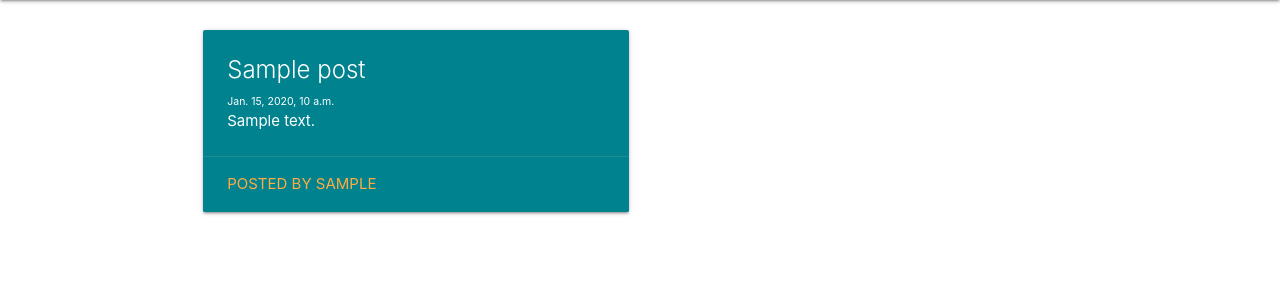
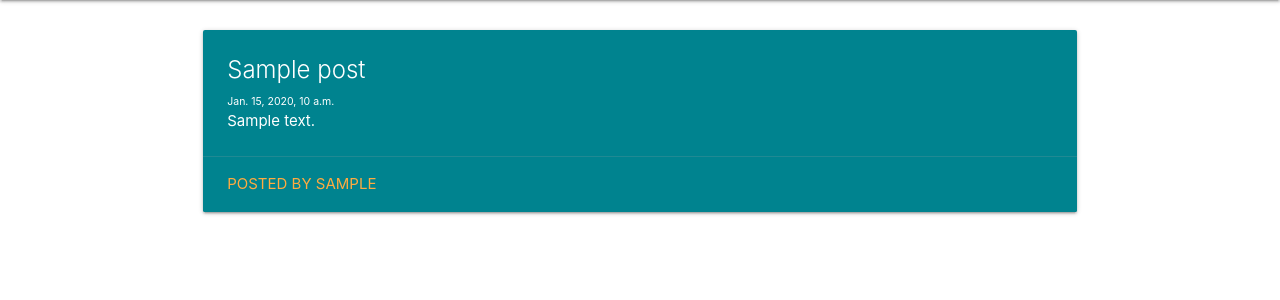
Before and after one commit to HenryMPT/learningDjango, a Django app: template main/templates/main/snippets.html in a window 1280 px wide. Shown: the part 64-364 px from the top of the page. Run offline with Django 3.2, Linux system fonts and the light colour scheme; the template is opened without the code that fills it: most values are stand-ins (such as "Sample title", 1, 10 or a date in 2020); parts of the project's set-up code (start-up, migrations or seed data) failed here and were passed over; some libraries are stand-ins or nearby versions.

Commit message:
fixed snippet posts

```diff
--- a/main/models.py
+++ b/main/models.py
@@ -19,3 +19,6 @@ class Post(models.Model):
 		body = models.TextField()
 		username = models.ForeignKey(User,  on_delete="cascade")
 		published = models.DateTimeField("date published", default=datetime.now())
+
+		def __str__(self):
+			return self.title
--- a/main/templates/main/header.html
+++ b/main/templates/main/header.html
@@ -9,7 +9,8 @@
     {{ form.media }}
     <script type="text/javascript" src="{% static 'tinymce/js/prism.js' %}"></script>
 
-
+    <style>
+    .turtle > p > img {position:relative;max-width:100%; max-height: 100%}</style>
 
 
 </head>
--- a/main/templates/main/home.html
+++ b/main/templates/main/home.html
@@ -2,7 +2,7 @@
 
 {% block content %}
 
-<script>M.toast({html: "Press F for coconut", classes: 'green rounded', displayLength:20000});</script>
+<script>M.toast({html: "I'M A TOAST", classes: 'green rounded', displayLength:20000});</script>
 
   <div class="row">
   	{% for tut in tutorials %}
--- a/main/templates/main/snippets.html
+++ b/main/templates/main/snippets.html
@@ -6,12 +6,12 @@
 
   <div class="row">
   	{% for post in posts %}
-	    <div class="col s12 m6 l0">
+	    <div class="col s12">
 	      <div class="card cyan darken-3 hoverable">
 	        <div class="card-content white-text">
 	          <span class="card-title">{{post.title}}</span>
 	          <p style="font-size:70%">{{post.published}}</p>
-	          <p>{{post.body|safe}}</p>
+	          <div class ="turtle">{{post.body|safe}}</div>
 	        </div>
 	        <div class="card-action">
 	          <a href="#">Posted by {{post.username.get_username}}</a>
```
Also changed, not shown: db.sqlite3.
